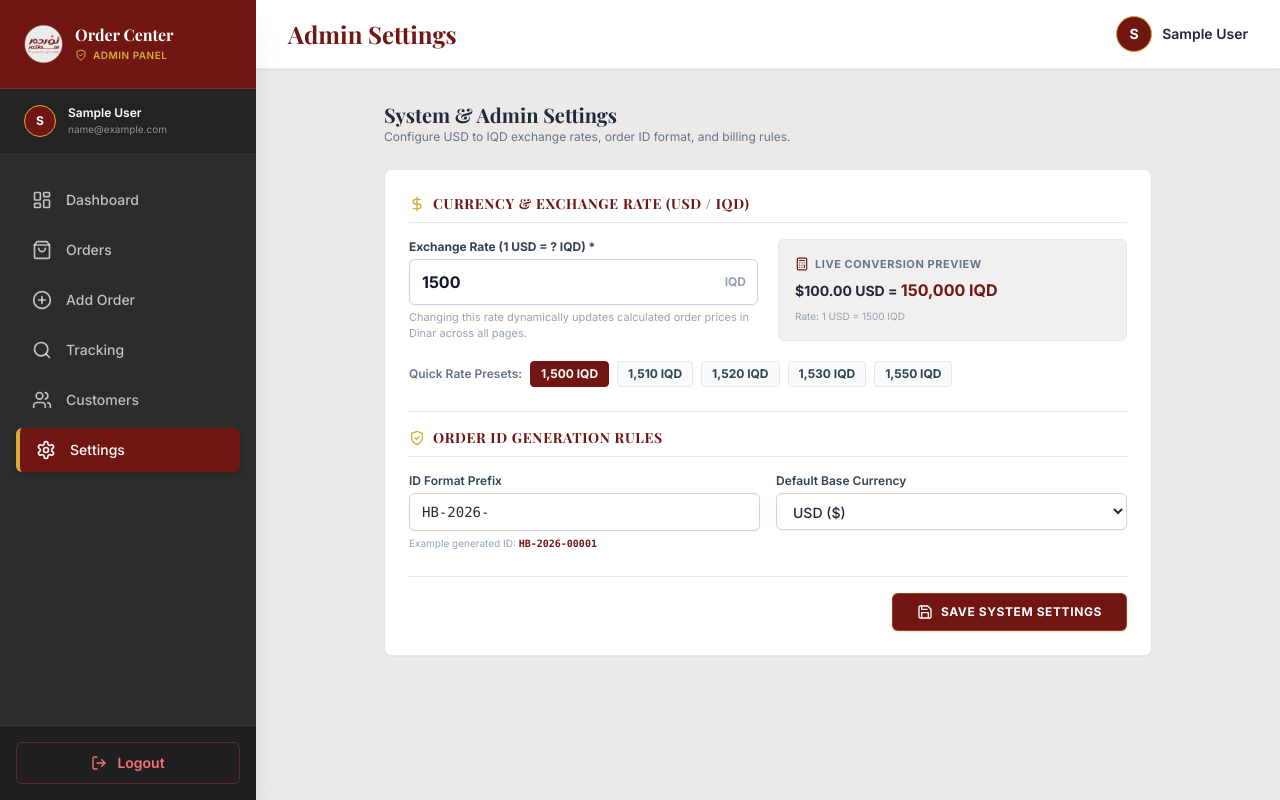
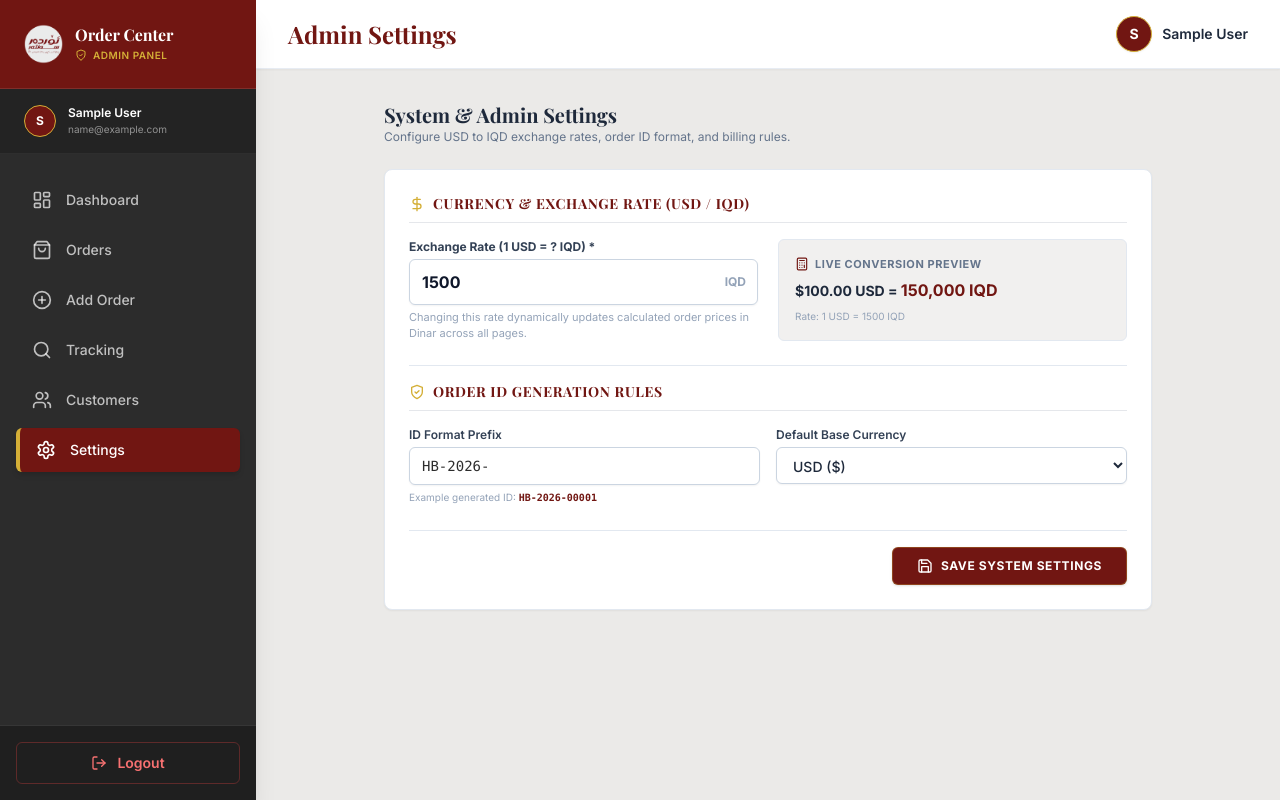
Before and after one commit to ShangaBashir/order-center, a React (Vite) app in the folder frontend/: page /admin/settings in a window 1280 px wide. Built offline with nearby package versions, Linux system fonts and the light colour scheme; sample sign-in values are in the browser's storage; a web font is replaced by a local one.

Commit message:
Remove Quick Rate Presets from Admin Settings page

```diff
--- a/frontend/src/pages/AdminSettings.tsx
+++ b/frontend/src/pages/AdminSettings.tsx
@@ -80,25 +80,6 @@ export const AdminSettings: React.FC = () => {
                 <div className="text-[10px] text-slate-400">Rate: 1 USD = {rateInput} IQD</div>
               </div>
             </div>
-
-            {/* Presets */}
-            <div className="flex items-center gap-2 pt-1">
-              <span className="text-xs font-semibold text-slate-500">Quick Rate Presets:</span>
-              {[1500, 1510, 1520, 1530, 1550].map(r => (
-                <button
-                  key={r}
-                  type="button"
-                  onClick={() => setRateInput(r)}
-                  className={`px-2.5 py-1 text-xs font-bold rounded border transition ${
-                    rateInput === r
-                      ? 'bg-[#711612] text-white border-[#711612]'
-                      : 'bg-slate-50 hover:bg-slate-100 text-slate-700 border-slate-200'
-                  }`}
-                >
-                  {r.toLocaleString()} IQD
-                </button>
-              ))}
-            </div>
           </div>
 
           {/* ORDER ID GENERATION RULES */}
```
